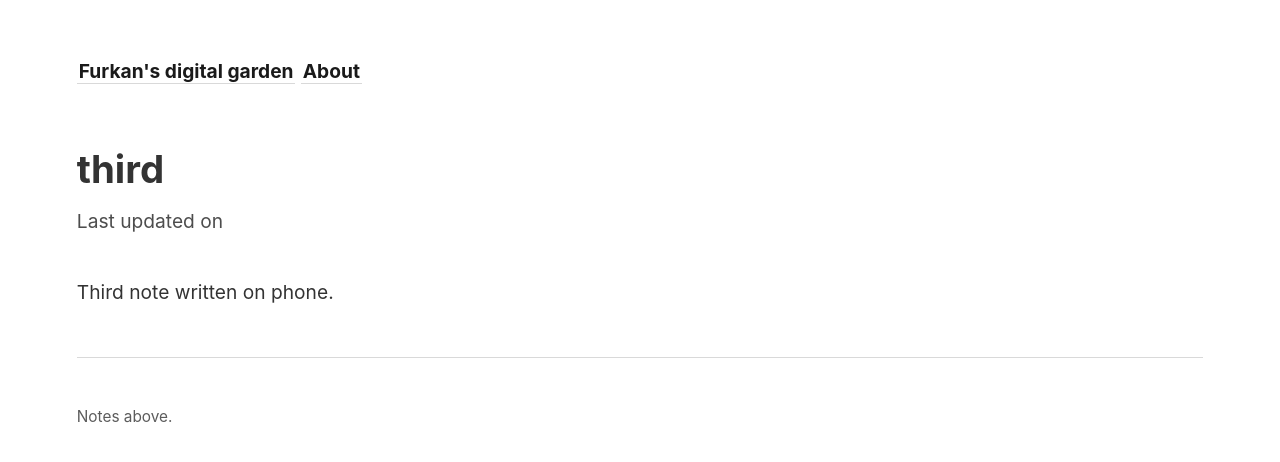
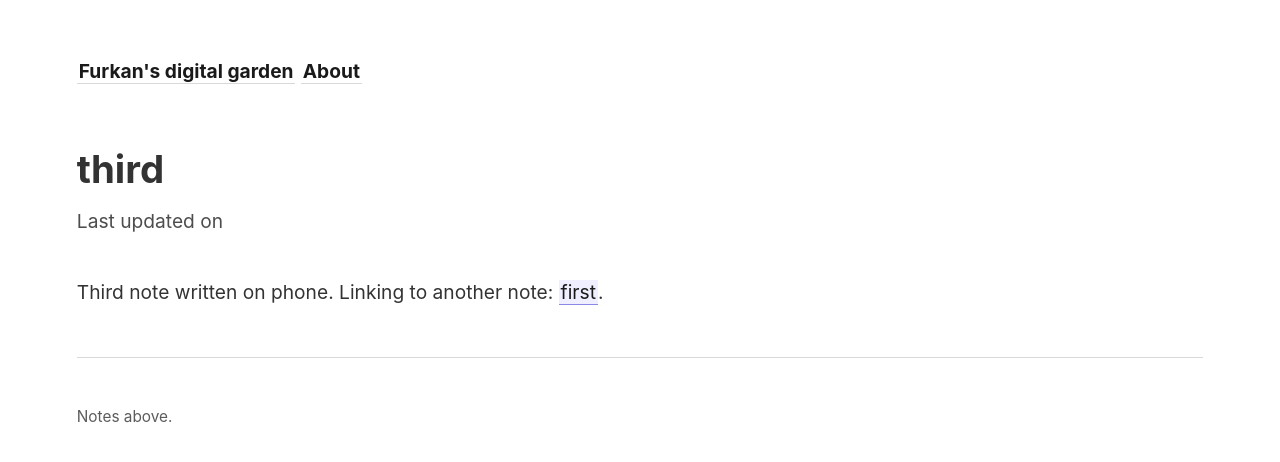
Before and after one commit to furkanakkurt1335/obsidian-jekyll, a Jekyll site: the page built from _notes/Third.md, in a window 1280 px wide. Shown: the top 462 px of the page. Built offline with Jekyll 4.4.1, drawn with Linux system fonts in a browser that asks for light colours.

Commit message:
vault backup: 2023-08-12 23:55:25

```diff
--- a/_notes/Third.md
+++ b/_notes/Third.md
@@ -2,4 +2,4 @@
 title: third
 ---
 
-Third note written on phone.
+Third note written on phone. Linking to another note: [[first]].
```
